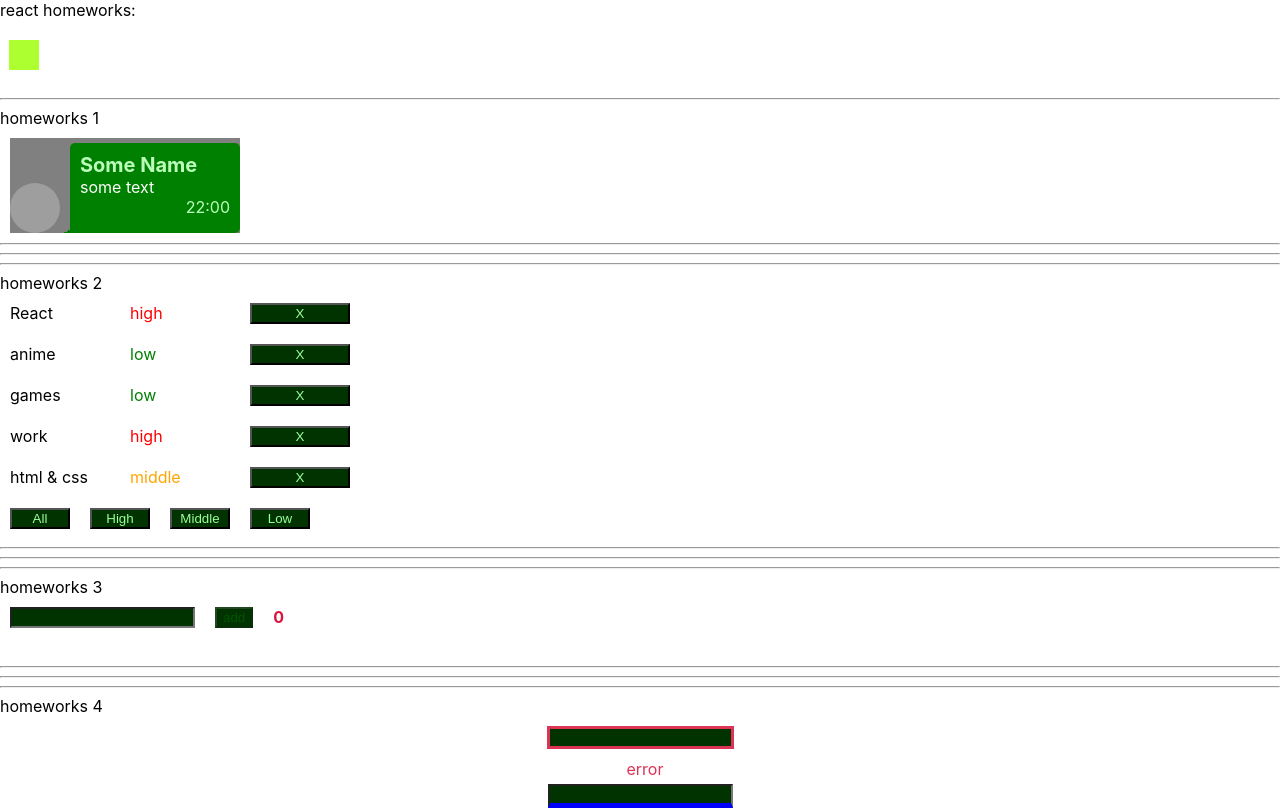
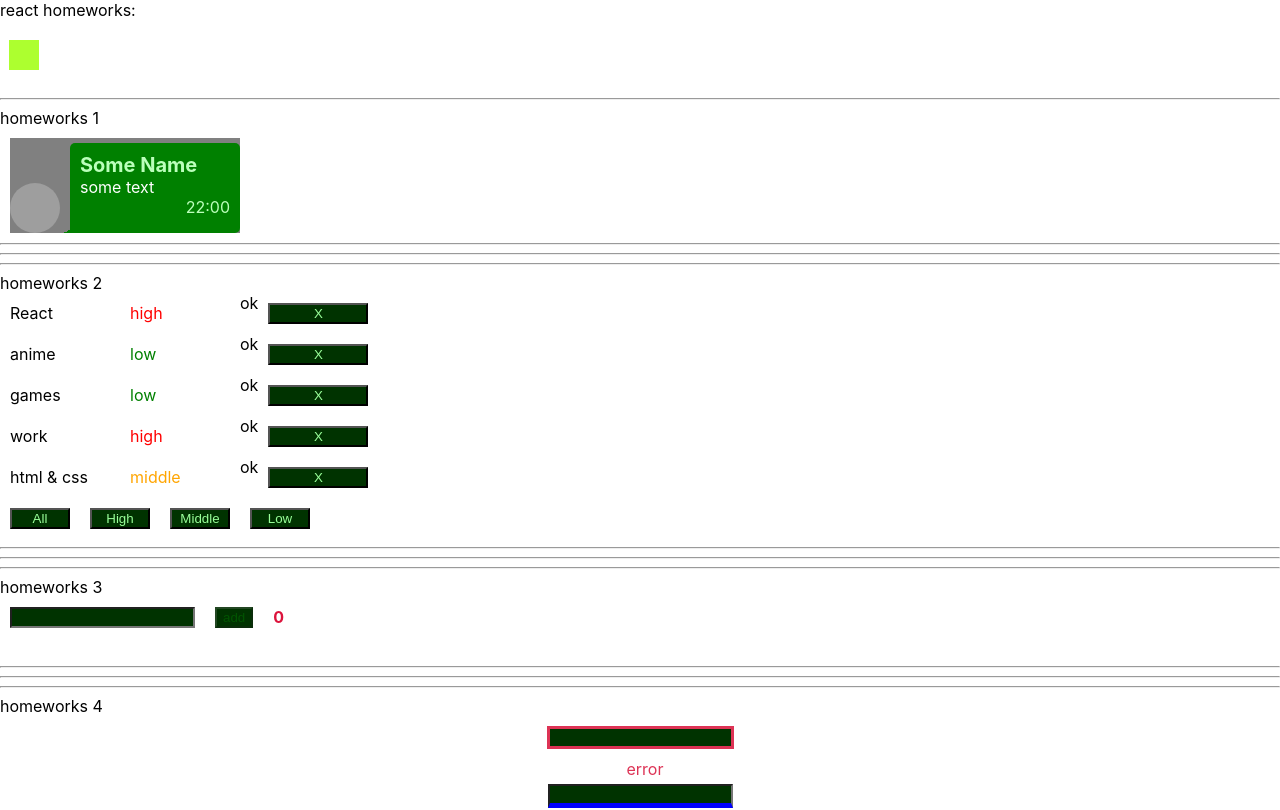
Before and after one commit to remezmax1992g/homework-by-ignat, a React (Create React App) app: page /#/pre-junior in a window 1280 px wide. Shown: the top 810 px of the page. Built offline with nearby package versions, Linux system fonts and the light colour scheme; grey boxes are pictures that could not be loaded.

Commit message:
HW 5 updated

```diff
--- a/src/p2-homeworks/h2/Affair.tsx
+++ b/src/p2-homeworks/h2/Affair.tsx
@@ -20,6 +20,7 @@ function Affair(props: AffairPropsType) {
         <div className={classes.affair}>
             <div className={classes.name}>{props.affair.name}</div>
             <div className={priorityClass}>{props.affair.priority}</div>
+            <div>ok</div>
             <SuperButton className={classes.name + ' ' + classes.button} onClick={deleteCallback}>X</SuperButton>
             {/*<button >X</button>*/}
         </div>
```
